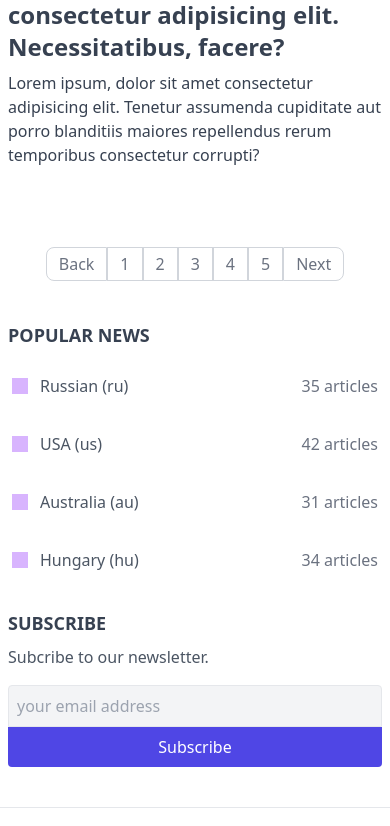
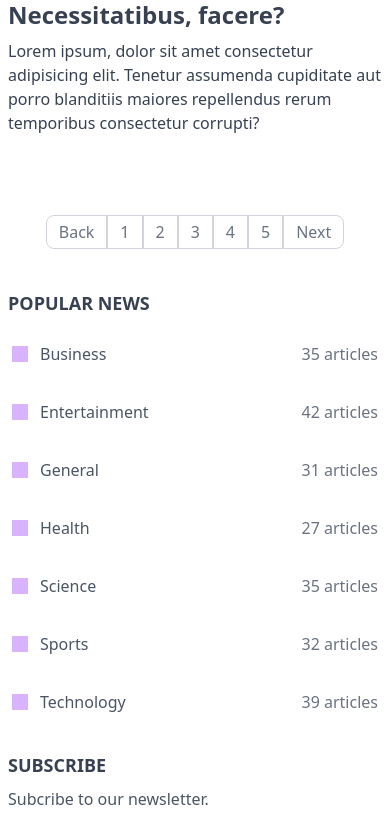
Before and after one commit to groone38/news, a React (Create React App) app: page / in a window 390 px wide. Shown: the part 1165-1991 px from the top of the page. Built offline with nearby package versions, Linux system fonts and the light colour scheme; no server answers.

Commit message:
creacte Category page

```diff
--- a/src/App.tsx
+++ b/src/App.tsx
@@ -1,11 +1,10 @@
 import React from "react";
 import { Routes, Route } from "react-router-dom";
-import Header from "./Components/Header/Header";
-import Footer from "./Components/Footer/Footer";
 import Layout from "./Components/Layout/Layout";
 import Home from "./Page/Home/Home";
 import NotFound from "./Page/NotFound/NotFound";
 import News from "./Page/News/News";
+import Country from "./Page/Category/Category";
 
 function App() {
   return (
@@ -13,6 +12,7 @@ function App() {
       <Route path="/" element={<Layout />}>
         <Route index element={<Home />} />
         <Route path="/:news" element={<News />} />
+        <Route path="/category/:category" element={<Country />} />
         <Route path="*" element={<NotFound />} />
       </Route>
     </Routes>
--- a/src/Components/CountryNews/CountryNews.tsx
+++ b/src/Components/CategoryNews/CategoryNews.tsx
@@ -1,7 +1,7 @@
 import React from "react";
 import { Link } from "react-router-dom";
 
-const CountryNews = () => {
+const CategoryNews = () => {
   return (
     <div className="w-full justify-between items-center md:gap-0 lg:w-1/3 lg:flex-wrap px-2">
       <div className="mb-5">
@@ -11,42 +11,72 @@ const CountryNews = () => {
         <ul>
           <li className="px-1 py-4 border-y border-white hover:border-gray-200 hover-span">
             <Link
-              to="/news-country/ru"
+              to="/category/business"
               className="flex items-center text-gray-600"
             >
               <span className="inline-block w-4 h-4 mr-3 bg-gradient-to-bl bg-purple-300"></span>
-              Russian (ru)
+              Business
               <p className="text-gray-500 ml-auto">35 articles</p>
             </Link>
           </li>
           <li className="px-1 py-4 border-y border-white hover:border-gray-200 hover-span">
             <Link
-              to="/news-country/us"
+              to="/category/entertainment"
               className="flex items-center text-gray-600"
             >
               <span className="inline-block w-4 h-4 mr-3 bg-purple-300"></span>
-              USA (us)
+              Entertainment
               <p className="text-gray-500 ml-auto">42 articles</p>
             </Link>
           </li>
           <li className="px-1 py-4 border-y border-white hover:border-gray-200 hover-span">
             <Link
-              to="/news-country/au"
+              to="/category/general"
               className="flex items-center text-gray-600"
             >
               <span className="inline-block w-4 h-4 mr-3 bg-purple-300"></span>
-              Australia (au)
+              General
               <p className="text-gray-500 ml-auto">31 articles</p>
             </Link>
           </li>
           <li className="px-1 py-4 border-y border-white hover:border-gray-200 hover-span">
             <Link
-              to="/news-country/hu"
+              to="/category/health"
               className="flex items-center text-gray-600"
             >
               <span className="inline-block w-4 h-4 mr-3 bg-purple-300"></span>
-              Hungary (hu)
-              <p className="text-gray-500 ml-auto">34 articles</p>
+              Health
+              <p className="text-gray-500 ml-auto">27 articles</p>
+            </Link>
+          </li>
+          <li className="px-1 py-4 border-y border-white hover:border-gray-200 hover-span">
+            <Link
+              to="/category/science"
+              className="flex items-center text-gray-600"
+            >
+              <span className="inline-block w-4 h-4 mr-3 bg-purple-300"></span>
+              Science
+              <p className="text-gray-500 ml-auto">35 articles</p>
+            </Link>
+          </li>
+          <li className="px-1 py-4 border-y border-white hover:border-gray-200 hover-span">
+            <Link
+              to="/category/sports"
+              className="flex items-center text-gray-600"
+            >
+              <span className="inline-block w-4 h-4 mr-3 bg-purple-300"></span>
+              Sports
+              <p className="text-gray-500 ml-auto">32 articles</p>
+            </Link>
+          </li>
+          <li className="px-1 py-4 border-y border-white hover:border-gray-200 hover-span">
+            <Link
+              to="/category/technology"
+              className="flex items-center text-gray-600"
+            >
+              <span className="inline-block w-4 h-4 mr-3 bg-purple-300"></span>
+              Technology
+              <p className="text-gray-500 ml-auto">39 articles</p>
             </Link>
           </li>
         </ul>
@@ -69,4 +99,4 @@ const CountryNews = () => {
   );
 };
 
-export default CountryNews;
+export default CategoryNews;
--- a/src/Components/MainNews/MainNews.tsx
+++ b/src/Components/MainNews/MainNews.tsx
@@ -10,10 +10,7 @@ interface IMainNews {
 const MainNews = ({ firstNews, secondNews }: IMainNews) => {
   return (
     <section className="px-2 lg:flex gap-3">
-      <Link
-        to={`/${firstNews?.title}`}
-        className="w-full lg:w-2/3 bg-gradient-to-tr from-red-500 via-purple-500 hover:to-green-500/50 to-blue-500 h-96 mb-4 relative rounded inline-block overflow-hidden"
-      >
+      <Link to={`/${firstNews?.title}`} className="lg:w-2/3 block-news">
         <div className="absolute left-0 top-0 w-full h-full bg-gray-700/50 z-10"></div>
         <img
           src={firstNews?.urlToImage}
@@ -26,10 +23,7 @@ const MainNews = ({ firstNews, secondNews }: IMainNews) => {
           </h2>
         </div>
       </Link>
-      <Link
-        to={`/${secondNews?.title}`}
-        className="w-full lg:w-1/3 bg-violet-300 h-96 mb-4 relative rounded inline-block overflow-hidden"
-      >
+      <Link to={`/${secondNews?.title}`} className="lg:w-1/3 block-news">
         <div className="absolute left-0 top-0 w-full h-full bg-gray-700/50 z-10"></div>
         <img
           src={secondNews?.urlToImage}
--- a/src/Components/NewsList/NewsList.tsx
+++ b/src/Components/NewsList/NewsList.tsx
@@ -2,7 +2,7 @@ import React, { useState } from "react";
 import { INews } from "../../models/News";
 import NewsCart from "./NewsCart";
 import Pagination from "../Pagination/Pagination";
-import CountryNews from "../CountryNews/CountryNews";
+import CountryNews from "../CategoryNews/CategoryNews";
 
 interface INewsList {
   data: INews[];
--- /dev/null
+++ b/src/Page/Category/Category.tsx
@@ -0,0 +1,53 @@
+import axios from "axios";
+import React, { useEffect, useState } from "react";
+import { Link, useNavigate, useParams } from "react-router-dom";
+import { INews, IResponceNews } from "../../models/News";
+import Loader from "../../Components/Loader/Loader";
+
+const Country = () => {
+  const [data, setData] = useState<INews[]>([]);
+  const [loading, setLoading] = useState(false);
+  const { category } = useParams();
+
+  useEffect(() => {
+    const responce = async () => {
+      setLoading(true);
+      try {
+        await axios
+          .get<IResponceNews>(
+            `https://newsapi.org/v2/top-headlines?country=us&category=${category}&apiKey=e3a7fd1804b549e3b18ad4cfeb4552e7`
+          )
+          .then((res) => setData(res.data.articles));
+      } catch (error) {
+        console.log(error);
+      }
+      setLoading(false);
+    };
+    responce();
+  }, []);
+
+  return (
+    <section>
+      {loading && <Loader />}
+      {data.map((item) => (
+        <Link to={`/${item.title}`} key={item.title} className="block-news">
+          <div className="absolute left-0 top-0 w-full h-full bg-gray-700/50 z-10"></div>
+          {item.urlToImage && (
+            <img
+              src={item.urlToImage}
+              alt={item.title}
+              className="absolute left-0 top-0 w-full h-full object-cover z-0"
+            />
+          )}
+          <div className="p-4 absolute bottom-0 left-0 z-20">
+            <h2 className="text-2xl md:text-4xl font-semibold text-gray-100 leading-tight">
+              {item.title}
+            </h2>
+          </div>
+        </Link>
+      ))}
+    </section>
+  );
+};
+
+export default Country;
--- a/src/Page/Home/Home.tsx
+++ b/src/Page/Home/Home.tsx
@@ -1,8 +1,6 @@
 import React, { useEffect, useState } from "react";
-import imgTwo from "../../assets/images/img-2.jpg";
 import axios from "axios";
 import { INews, IResponceNews } from "../../models/News";
-import { Link } from "react-router-dom";
 import MainNews from "../../Components/MainNews/MainNews";
 import NewsList from "../../Components/NewsList/NewsList";
 
@@ -13,7 +11,7 @@ const Home = () => {
       try {
         await axios
           .get<IResponceNews>(
-            "https://newsapi.org/v2/everything?domains=wsj.com&apiKey=e3a7fd1804b549e3b18ad4cfeb4552e7"
+            "https://newsapi.org/v2/top-headlines?country=us&apiKey=e3a7fd1804b549e3b18ad4cfeb4552e7"
           )
           .then((res) => {
             setData(res.data.articles);
--- a/src/Page/News/News.tsx
+++ b/src/Page/News/News.tsx
@@ -14,7 +14,7 @@ const News = () => {
       try {
         await axios
           .get<IResponceNews>(
-            "https://newsapi.org/v2/everything?domains=wsj.com&apiKey=e3a7fd1804b549e3b18ad4cfeb4552e7"
+            "https://newsapi.org/v2/top-headlines?country=us&apiKey=e3a7fd1804b549e3b18ad4cfeb4552e7"
           )
           .then((res) => {
             res.data.articles.find((item: INews) => {
--- a/src/index.css
+++ b/src/index.css
@@ -18,6 +18,10 @@
   }
 }
 
+.block-news {
+  @apply relative w-full bg-gradient-to-tr from-red-500 via-purple-500  to-blue-500 hover:to-green-500/50 h-96 rounded inline-block overflow-hidden;
+}
+
 .hover-span:hover span {
   background: linear-gradient(
     90deg,
```
